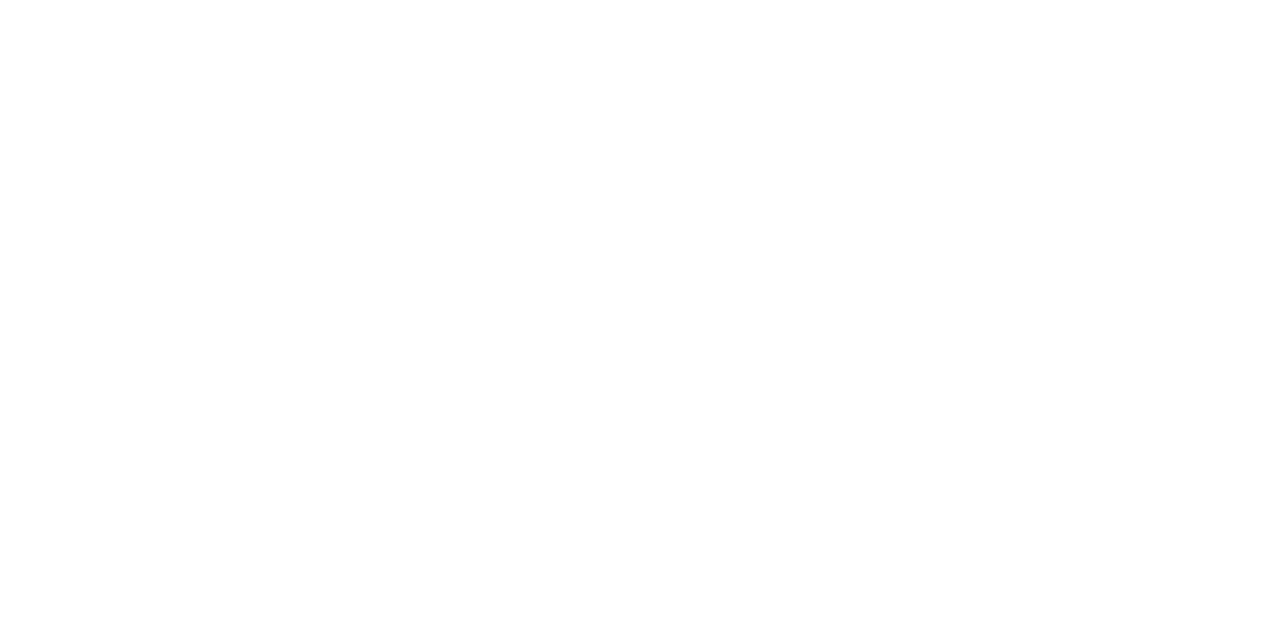
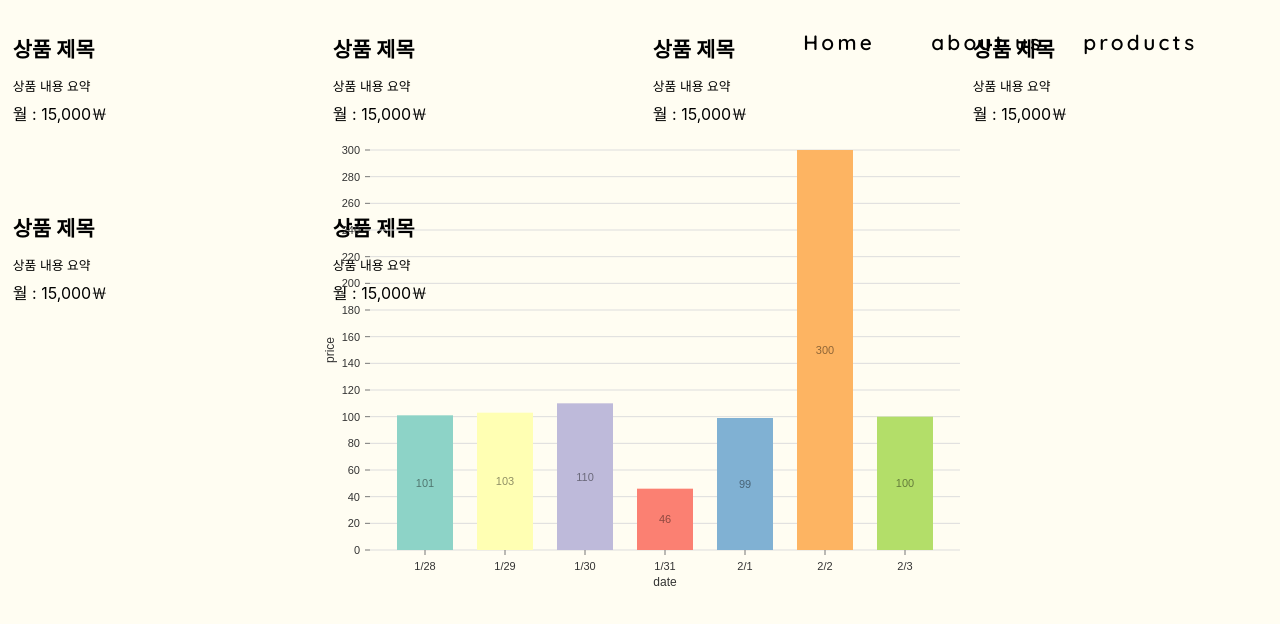
Before and after one commit to 2022-Winter-Bootcamp-team-L/frontend, a React (Create React App) app in the folder hey-apple/: page /graph in a window 1280 px wide. Before the commit this address had no page. Shown: the top 624 px of the page. Built offline with nearby package versions, Linux system fonts and the light colour scheme; no server answers.

Commit message:
feat: 그래프페이지 그래프만추가

```diff
--- a/hey-apple/package.json
+++ b/hey-apple/package.json
@@ -3,6 +3,8 @@
   "version": "0.1.0",
   "private": true,
   "dependencies": {
+    "@nivo/bar": "^0.80.0",
+    "@nivo/core": "^0.80.0",
     "@testing-library/jest-dom": "^5.16.5",
     "@testing-library/react": "^13.4.0",
     "@testing-library/user-event": "^13.5.0",
--- a/hey-apple/src/App.jsx
+++ b/hey-apple/src/App.jsx
@@ -4,6 +4,7 @@
 import Products from "./page/Products";
 import { BrowserRouter, Routes, Route } from 'react-router-dom';
 import ResultPage from "./page/ResultPage";
+import GraphPage from './page/GraphPage';
 
 function App() {
   return (
@@ -15,6 +16,7 @@
         <Route path="/products" element={<Products />} />
         <Route path="/productdetail/:id" element={<ProductDetail/>}/>
         <Route path="/result/:id" element = {<ResultPage/>}/>
+        <Route path="/graph" element = {<GraphPage/>}/>
       </Routes>
     </BrowserRouter>
   );
--- /dev/null
+++ b/hey-apple/src/components/Graph.jsx
@@ -0,0 +1,126 @@
+// install (please make sure versions match peerDependencies)
+// yarn add @nivo/core @nivo/bar
+import { ResponsiveBar } from '@nivo/bar'
+
+// make sure parent container have a defined height when using
+// responsive component, otherwise height will be 0 and
+// no chart will be rendered.
+// website examples showcase many properties,
+// you'll often use just a few of them.
+const Graph = ({ data /* see data tab */,dates }) =>
+    (
+    <ResponsiveBar
+        data={data}
+        keys={[
+            'day1',
+            'day2',
+            'day3',
+            'day4',
+            'day5',
+            'day6',
+            'day7'
+        ]}
+        indexBy="date"
+        margin={{ top: 30, right: 0, bottom: 50, left: 50 }}
+        padding={0.3}
+        valueScale={{ type: 'linear' }}
+        indexScale={{ type: 'band', round: true }}
+        colors={{ scheme: 'set3' }}
+        defs={[
+            {
+                id: 'dots',
+                type: 'patternDots',
+                background: 'inherit',
+                color: '#0BFF6D',
+                size: 4,
+                padding: 1,
+                stagger: true
+            },
+            {
+                id: 'lines',
+                type: 'patternLines',
+                background: 'inherit',
+                color: '#0BFF6D',
+                rotation: -45,
+                lineWidth: 6,
+                spacing: 10
+            }
+        ]}
+        fill={[
+
+            {
+                match: {
+                    id: 'sandwich'
+                },
+                id: 'lines'
+            }
+        ]}
+        borderColor={{
+            from: 'color',
+            modifiers: [
+                [
+                    'darker',
+                    1.6
+                ]
+            ]
+        }}
+
+        axisTop={null}
+        axisRight={null}
+        axisBottom={{
+            tickSize: 5,
+            tickPadding: 5,
+            tickRotation: 0,
+            legend: 'date',
+            legendPosition: 'middle',
+            legendOffset: 32
+        }}
+        axisLeft={{
+            tickSize: 5,
+            tickPadding: 5,
+            tickRotation: 0,
+            legend: 'price',
+            legendPosition: 'middle',
+            legendOffset: -40
+        }}
+        labelSkipWidth={12}
+        labelSkipHeight={12}
+        labelTextColor={{
+            from: 'color',
+            modifiers: [
+                [
+                    'darker',
+                    1.6
+                ]
+            ]
+        }}
+        // legends={[
+        //     {
+        //         dataFrom: 'keys',
+        //         anchor: 'bottom-right',
+        //         direction: 'column',
+        //         justify: false,
+        //         translateX: 120,
+        //         translateY: 0,
+        //         itemsSpacing: 2,
+        //         itemWidth: 100,
+        //         itemHeight: 20,
+        //         itemDirection: 'left-to-right',
+        //         itemOpacity: 0.85,
+        //         symbolSize: 20,
+        //         effects: [
+        //             {
+        //                 on: 'hover',
+        //                 style: {
+        //                     itemOpacity: 1
+        //                 }
+        //             }
+        //         ]
+        //     }
+        // ]}
+        role="application"
+        ariaLabel="Nivo bar chart demo"
+        barAriaLabel={function(e){return e.id+": "+e.formattedValue+" in country: "+e.indexValue}}
+    />
+)
+export default Graph;
--- a/hey-apple/src/components/ProductCard.jsx
+++ b/hey-apple/src/components/ProductCard.jsx
@@ -6,12 +6,13 @@
   import { useNavigate } from 'react-router-dom';
 
 import '../scss/Products.scss'
-function ProductCard({name,color,setheadbg}){
+function ProductCard({id, name,color,setheadbg}){
   const navigate = useNavigate();
   const imgurl = `/image/${name}.png`;
   function move(){
     navigate(`/productdetail/${name}`,{
       state: {
+        id: `${id}`,
         color: `${color}`,
         image: `${imgurl}`
         }
--- /dev/null
+++ b/hey-apple/src/page/GraphPage.jsx
@@ -0,0 +1,62 @@
+import Graph from '../components/Graph'
+import '../scss/Graph.scss'
+import data from './data'
+import Header from '../components/Header'
+function GraphPage(){
+  const dates = []
+  for(let i=0; i<data.length; i++){
+    dates.push(data[i].date)
+  }
+  console.log(dates)
+return (<div id = "graphwrap">
+  <Header/>
+  <div id = "graphposition">
+<Graph data = {data} dates = {dates}/>
+</div>
+<div className="product_container">
+            <div className="product">
+                <div className="product_img_div"><img className="product_img"/></div>
+                <h5 className="product_title"> 상품 제목</h5>
+                <p className="product_des"> 상품 내용 요약</p>
+                <div className="product_mon"> 월 : 15,000￦</div>
+                <div className="product_link_div"></div>
+            </div>
+            <div className="product">
+                <div className="product_img_div"><img className="product_img"/></div>
+                <h5 className="product_title"> 상품 제목</h5>
+                <p className="product_des"> 상품 내용 요약</p>
+                <div className="product_mon"> 월 : 15,000￦</div>
+                <div className="product_link_div"></div>
+            </div>
+            <div className="product">
+                <div className="product_img_div"><img className="product_img"/></div>
+                <h5 className="product_title"> 상품 제목</h5>
+                <p className="product_des"> 상품 내용 요약</p>
+                <div className="product_mon"> 월 : 15,000￦</div>
+                <div className="product_link_div"></div>
+            </div>
+            <div className="product">
+                <div className="product_img_div"><img className="product_img"/></div>
+                <h5 className="product_title"> 상품 제목</h5>
+                <p className="product_des"> 상품 내용 요약</p>
+                <div className="product_mon"> 월 : 15,000￦</div>
+                <div className="product_link_div"></div>
+            </div>
+            <div className="product">
+                <div className="product_img_div"><img className="product_img"/></div>
+                <h5 className="product_title"> 상품 제목</h5>
+                <p className="product_des"> 상품 내용 요약</p>
+                <div className="product_mon"> 월 : 15,000￦</div>
+                <div className="product_link_div"></div>
+            </div>
+            <div className="product">
+                <div className="product_img_div"><img className="product_img"/></div>
+                <h5 className="product_title"> 상품 제목</h5>
+                <p className="product_des"> 상품 내용 요약</p>
+                <div className="product_mon"> 월 : 15,000￦</div>
+                <div className="product_link_div"></div>
+            </div>
+      </div>
+</div>
+  )};
+export default GraphPage;
--- a/hey-apple/src/page/ProductDetail.jsx
+++ b/hey-apple/src/page/ProductDetail.jsx
@@ -6,16 +6,29 @@
   import '../scss/Products.scss'
   import { useLocation,useNavigate } from 'react-router-dom';
 import { useParams } from 'react-router-dom';
+import axios from 'axios'
+axios.get('http://localhost:8000/api/v1/fruits/12')
+.then(function (response) {
+  // 성공 핸들링
+  console.log(response);
+})
+.catch(function (error) {
+  // 에러 핸들링
+  console.log(error);
+})
+.then(function () {
+  // 항상 실행되는 영역
+});
   function ProductDetail(){
     let navigate = useNavigate();
     const location = useLocation();
     const contents = ["사과설명1","사과설명2","사과설명3"];
     const [detailcontent,setdetailcontent] = useState(contents[0]);
-    let { id } = useParams();
+    let { name } = useParams();
     const color = location.state.color;
     const image = location.state.image;
-
-
+    const id = location.state.id;
+    console.log(id)
     function goback(){
       navigate(-1);
     }
@@ -26,7 +39,7 @@
         <div className = "detailimage"><img src={image}/><div className = "imagecontainer"></div></div>
       </div>
       <div id = "detailcontentcontainer">
-        <div id = "contentname">{id}</div>
+        <div id = "contentname">{name}</div>
         <div id = "btninner">
           <button class="custom-btn btn-1" style={{backgroundColor: `${color}`}} onClick = {()=>{setdetailcontent(contents[0])}}></button>
           <button class="custom-btn btn-2" style={{backgroundColor: `${color}`}} onClick = {()=>{setdetailcontent(contents[1])}}></button>
--- /dev/null
+++ b/hey-apple/src/page/data.js
@@ -0,0 +1,38 @@
+const data = [
+  {
+    "date": "1/28",
+    "day1": 101,
+
+  },
+  {
+    "date": "1/29",
+    "day2": 103,
+
+  },
+  {
+    "date": "1/30",
+    "day3": 110,
+
+  },
+  {
+    "date": "1/31",
+    "day4": 46,
+
+  },
+  {
+    "date": "2/1",
+    "day5": 99,
+
+  },
+  {
+    "date": "2/2",
+    "day6": 300,
+
+  },
+  {
+    "date": "2/3",
+    "day7": 100,
+
+  }
+]
+export default data;
--- /dev/null
+++ b/hey-apple/src/scss/Graph.scss
@@ -0,0 +1,59 @@
+#graphwrap{
+  width:100%;
+  height:100%;
+  background: #FFFDF2;
+  position:absolute;
+}
+#graphposition{
+  width:50%;
+  height:60%;
+  position:absolute;
+  left:50%;
+  top:15%;
+  transform: translate(-50%,0);
+
+}
+.product_container{
+  display:flex;
+  flex-direction: row;
+  flex-wrap : wrap;
+  width: 100%;
+}
+.product{
+  width:25%;
+  height: 100%;
+  margin-bottom : 4%;
+}
+.product_img_div{
+  text-align: center;
+}
+.product_img{
+  max-width:95%;
+  max-height:100%;
+}
+.product_title{
+  font-size : 1.3rem;
+  font-weight: 600;
+  margin : 4%;
+}
+.product_des{
+  font-size : 0.8rem;
+  margin : 2% 3% 2% 4%;
+}
+.product_mon{
+  font-size : 1rem;
+  margin : 2% 3% 1% 4%;
+}
+.product_link_div{
+  text-align: center;
+}
+.product_link{
+  position:inherit;
+  font-size : 1.2rem;
+  font-weight: 500;
+  text-decoration: none;
+  background : #0B5ED9;
+  color : white;
+  border-radius : 10px;
+  padding :5px;
+}
--- a/hey-apple/src/scss/Products.scss
+++ b/hey-apple/src/scss/Products.scss
@@ -2,6 +2,7 @@
   --font-size-lg: 2rem;
   --font-size-md: 1.5rem;
   --font-size-sm: 1rem;
+
 }
 @media (min-width: 27rem) {
   :root {
@@ -98,7 +99,10 @@
 
   width:70%;
   height:70%;
+
+
 }
+
 #detailimagecontainer{
   width:100%;
   height:45%;
@@ -107,25 +111,20 @@
   top:0;
 }
 .detailimage{
-  width:30%;
+  width: 20%;
   position: absolute;
   top:50%;
   left:50%;
   transform: translate(-50%,-50%);
 }
 .imagecontainer{
-  padding-top:50%;
-}
-img{
-  position: absolute; top:0; left: 0;
-  width: 100%;
-  height: 100%;
+  padding-top: 90%;
 }
 #detailarrowleft{
   top:3%;
   left:1.5%;
   width:2.5%;
-  height:7%;
+  height: 3vw;
   position: absolute;
 }
 #detailcontentcontainer{
```
Also changed, not shown: hey-apple/src/page/Products.jsx (+11 -11 lines), 1 other file (tests, documents, lock files or other folders).
